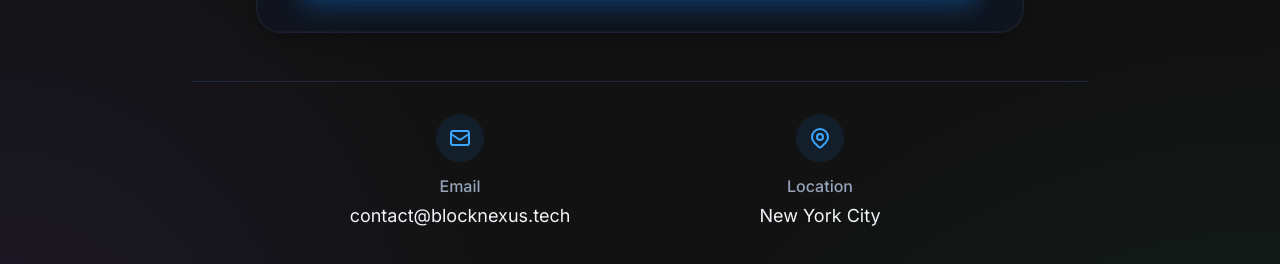
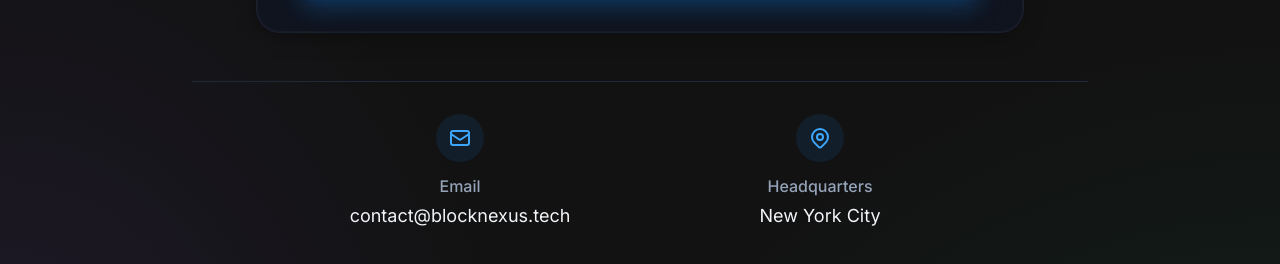
Before and after one commit to block-nexus/blocknexus-site, a Next.js app: page /contact in a window 1280 px wide. Shown: the part 1144-1408 px from the top of the page. Built offline with nearby package versions, Linux system fonts and the light colour scheme; no server answers.

Commit message:
Change Location label to Headquarters in contact sections

```diff
--- a/src/app/contact/page.tsx
+++ b/src/app/contact/page.tsx
@@ -88,7 +88,7 @@ export default function ContactPage() {
                   </svg>
                 </div>
                 <div>
-                  <p className="text-sm md:text-base font-medium text-slate-400 mb-1">Location</p>
+                  <p className="text-sm md:text-base font-medium text-slate-400 mb-1">Headquarters</p>
                   <p className="text-base md:text-lg text-slate-100">New York City</p>
                 </div>
               </div>
--- a/src/components/ContactSection.tsx
+++ b/src/components/ContactSection.tsx
@@ -431,7 +431,7 @@ export function ContactSection() {
                 </svg>
               </div>
               <div>
-                <p className="text-sm md:text-base font-medium text-slate-400 mb-1">Location</p>
+                <p className="text-sm md:text-base font-medium text-slate-400 mb-1">Headquarters</p>
                 <p className="text-base md:text-lg text-slate-100">New York City</p>
               </div>
             </div>
```
